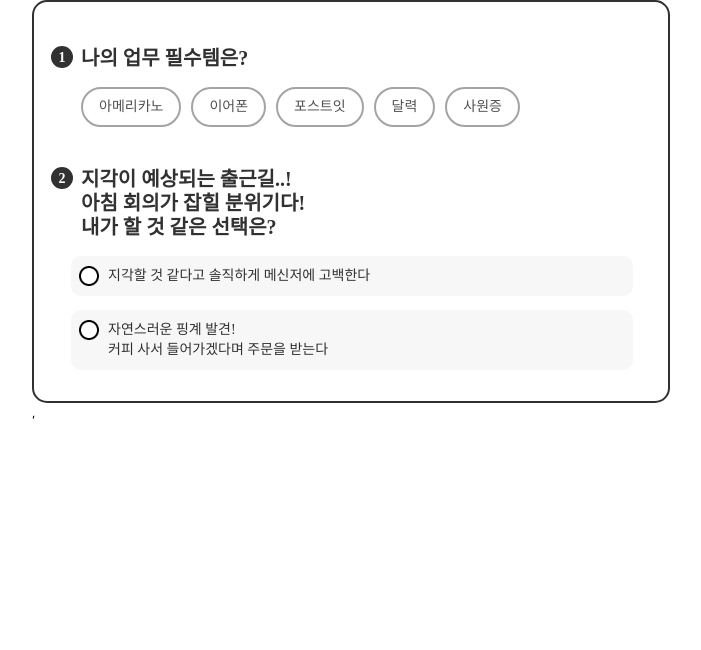
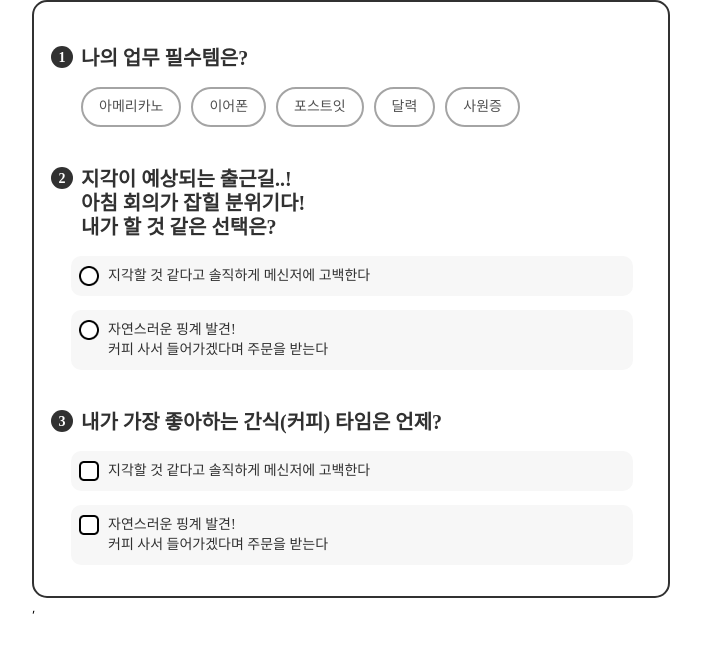
Before and after one commit to TeamQuestionMark/FineMeWeb, a React (Create React App) app: page /stage in a window 1280 px wide. Shown: the top 650 px of the page, without its empty margins (308-1009 px from the left). Built offline with nearby package versions, Linux system fonts and the light colour scheme.

Commit message:
feat: CheckBoxTypeInput 컴포넌트

```diff
--- /dev/null
+++ b/src/components/Question/CheckBoxTypeInput.tsx
@@ -0,0 +1,45 @@
+import { InputBaseProps, MultiInputBaseProps } from '@/types';
+import { useCallback } from 'react';
+import styled from 'styled-components';
+import CheckBoxOption from '../CheckBox/CheckBoxOption';
+import { ChoiceOption } from '@/types/stage';
+
+interface CheckBoxTypeInputProps extends MultiInputBaseProps {
+  options: ChoiceOption[];
+}
+
+const StyledCheckBoxTypeInput = styled.ol`
+  display: flex;
+  padding: 0px 18px 0px 20px;
+  flex-direction: column;
+  row-gap: 14px;
+`;
+
+const CheckBoxTypeInput = ({
+  name,
+  value,
+  options,
+  onInput,
+}: CheckBoxTypeInputProps) => {
+  const handleClickCheckBox = useCallback(
+    (value: number) => {
+      onInput(name, value);
+    },
+    [name, onInput],
+  );
+
+  return (
+    <StyledCheckBoxTypeInput>
+      {options.map((option, idx) => (
+        <CheckBoxOption
+          key={idx}
+          label={option.content}
+          isClicked={value.includes(option.multipleChoiceId)}
+          onInput={() => handleClickCheckBox(option.multipleChoiceId)}
+        />
+      ))}
+    </StyledCheckBoxTypeInput>
+  );
+};
+
+export default CheckBoxTypeInput;
--- a/src/pages/StageComponentsPage.tsx
+++ b/src/pages/StageComponentsPage.tsx
@@ -1,4 +1,4 @@
-import CheckBox from '@/components/CheckBox';
+import CheckBox from '@/components/CheckBox/CheckBox';
 import Chip from '@/components/Chip/Chip';
 import ChipGroup from '@/components/Chip/ChipGroup';
 import OXButtonGroup from '@/components/OXButtonGroup';
--- a/src/pages/StagePage.tsx
+++ b/src/pages/StagePage.tsx
@@ -1,4 +1,6 @@
+import CheckBoxOption from '@/components/CheckBox/CheckBoxOption';
 import StageContainer from '@/components/Layout/StageContainer';
+import CheckBoxTypeInput from '@/components/Question/CheckBoxTypeInput';
 import ChipTypeInput from '@/components/Question/ChipTypeInput';
 import Question from '@/components/Question/Question';
 import RadioTypeInput from '@/components/Question/RadioTypeInput';
@@ -41,9 +43,16 @@ const RADIO_OPTIONS: ChoiceOption[] = [
   },
 ];
 
-const initialInputs = {
+interface FormValues {
+  chip: number;
+  radio: number;
+  checkbox: number[];
+}
+
+const initialInputs: FormValues = {
   chip: -1,
   radio: -1,
+  checkbox: [],
 };
 
 const StagePage = () => {
@@ -51,6 +60,19 @@ const StagePage = () => {
 
   const handleInput: InputHandler = (name: string, value: string | number) => {
     setInput({ ...inputs, [name]: value });
+  };
+
+  const handleMultipleChoice: InputHandler = (name, value) => {
+    const list = [...(inputs[name as keyof FormValues] as number[])];
+    const choiceId = value as number;
+    const idx = list.indexOf(choiceId);
+
+    if (idx === -1) {
+      list.push(choiceId);
+    } else {
+      list.splice(idx, 1);
+    }
+    setInput({ ...inputs, [name]: list });
   };
 
   return (
@@ -77,6 +99,17 @@ const StagePage = () => {
             value={inputs.radio}
           />
         </Question>
+        <Question
+          number={3}
+          title={'내가 가장 좋아하는 간식(커피) 타임은 언제?'}
+        >
+          <CheckBoxTypeInput
+            options={RADIO_OPTIONS}
+            value={inputs.checkbox}
+            name={'checkbox'}
+            onInput={handleMultipleChoice}
+          />
+        </Question>
       </StageContainer>
     </div>
   );
--- a/src/types/index.ts
+++ b/src/types/index.ts
@@ -4,3 +4,9 @@ export interface InputBaseProps {
   value: string | number;
   onInput: InputHandler;
 }
+
+export interface MultiInputBaseProps extends Omit<InputBaseProps, 'value'> {
+  name: string;
+  value: number[];
+  onInput: InputHandler;
+}
```
